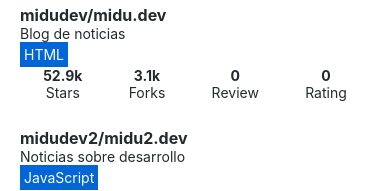
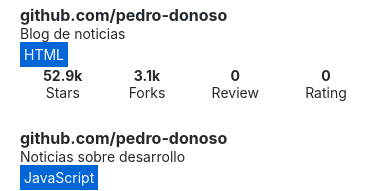
Before and after one commit to pedro-donoso/curso-react-native, a React Native app: screen / in a window 390 px wide. Shown: the top 191 px of the page. Built offline with nearby package versions, Linux system fonts and the light colour scheme.

Commit message:
agrego cuenta github

```diff
--- a/src/data/repositories.js
+++ b/src/data/repositories.js
@@ -1,24 +1,26 @@
 export default [
  {
-  id: "midudev.midu.dev",
-  fullName: "midudev/midu.dev",
+  id: "https://github.com/pedro-donoso",
+  fullName: "github.com/pedro-donoso",
   description: "Blog de noticias",
   language: "HTML",
   forksCount: 3123,
   stargazersCount: 52869,
   ratingAverage: 0,
   reviewCount: 0,
-  ownerAvatarUrl: "https://avatars.githubusercontent.com/u/1561955?v=4",
+  ownerAvatarUrl:
+   "https://avatars.githubusercontent.com/u/68760595?s=400&u=412990d1bf145e06f74866dbb0dfd99fa0d28219&v=4",
  },
  {
-  id: "midudev2.midu.dev",
-  fullName: "midudev2/midu2.dev",
+  id: "https://github.com/pedro-donoso",
+  fullName: "github.com/pedro-donoso",
   description: "Noticias sobre desarrollo",
   language: "JavaScript",
   forksCount: 4401,
   stargazersCount: 10968,
   ratingAverage: 11,
   reviewCount: 95,
-  ownerAvatarUrl: "https://avatars.githubusercontent.com/u/1561955?v=4",
- }
+  ownerAvatarUrl:
+   "https://avatars.githubusercontent.com/u/68760595?s=400&u=412990d1bf145e06f74866dbb0dfd99fa0d28219&v=4",
+ },
 ];
```
